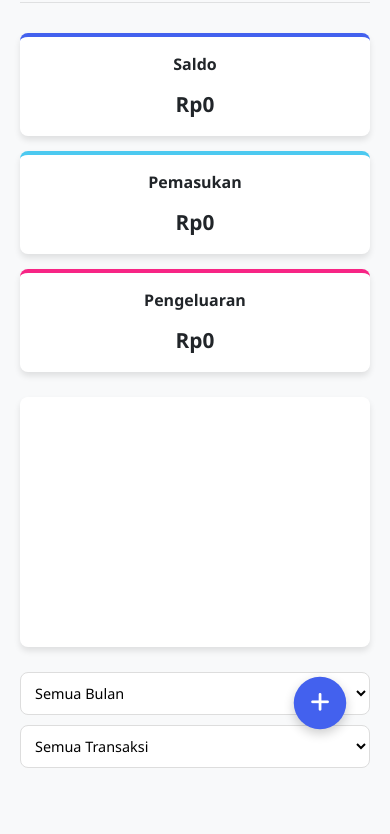
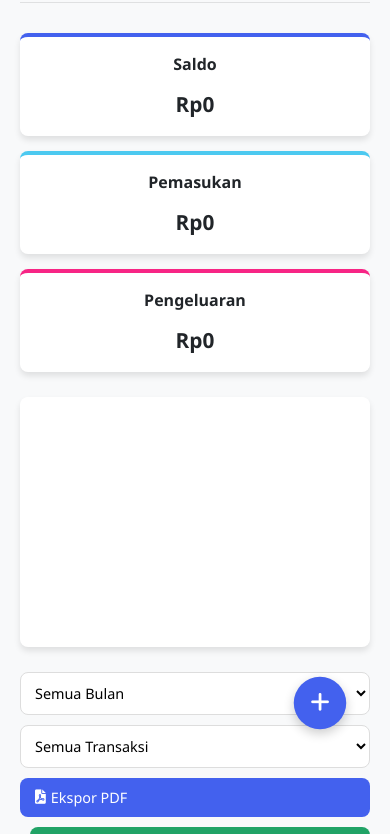
Before and after one commit to RezaSatria23/finance-tracer, a plain HTML site: page index.html in a window 390 px wide. Shown: the part 71-905 px from the top of the page. Before the commit the page ends 844 px from the top, so only its background shows below. Drawn offline with nearby package versions, Linux system fonts and the light colour scheme; sample sign-in values are in the browser's storage.

Commit message:
perbaikan-bug

```diff
--- a/index.html
+++ b/index.html
@@ -2,10 +2,7 @@
 <html lang="id">
 <head>
     <meta charset="UTF-8">
-    <!-- Ganti viewport dengan ini -->
-    <meta name="viewport" content="width=device-width, initial-scale=1, minimum-scale=1, maximum-scale=1, user-scalable=no, viewport-fit=cover">
-    <meta name="apple-mobile-web-app-capable" content="yes">
-    <meta name="apple-mobile-web-app-status-bar-style" content="black-translucent">
+    <meta name="viewport" content="width=device-width, initial-scale=1.0">
     <title>Aplikasi Finance</title>
     <link rel="stylesheet" href="style.css">
     <link rel="stylesheet" href="https://cdnjs.cloudflare.com/ajax/libs/font-awesome/6.0.0-beta3/css/all.min.css">
--- a/script.js
+++ b/script.js
@@ -719,15 +719,4 @@ if (isIOS) {
     console.warn = noop;
     console.error = noop; // Biarkan error tetap terlihat jika perlu
   }
-}
-// Deteksi devtools dan cegah reload (tambahkan di awal script.js)
-(function() {
-    const devtools = /./;
-    devtools.toString = function() {
-      if (!debug) {
-        window.location.reload(); // Force reload jika devtools terbuka
-      }
-      return '';
-    };
-    console.log('%c', devtools);
-  })();
+};
--- a/style.css
+++ b/style.css
@@ -65,13 +65,6 @@
     box-sizing: border-box;
     font-family: 'Segoe UI', Tahoma, Geneva, Verdana, sans-serif;
 }
-html, body {
-    position: fixed;
-    overflow: hidden;
-    width: 100%;
-    height: 100%;
-    -webkit-overflow-scrolling: auto;
-  }
 
 body {
     background-color: var(--light-color);
@@ -119,9 +112,6 @@ body {
 }
 
 .app-container {
-    width: 100%;
-    overflow-y: auto;
-    -webkit-overflow-scrolling: touch;
     max-width: 800px;
     margin: 0 auto;
     padding: 20px;
@@ -1324,50 +1314,3 @@ input[type="radio"]:checked + .expense-radio {
         z-index: 999;
     }
 }
-/* Tambahkan di style.css */
-@media (max-width: 600px) {
-    /* Perbaikan untuk modal di mobile */
-    .modal-content {
-        width: 95%;
-        max-height: 90vh;
-        padding: 20px 15px;
-    }
-
-    /* Perbaikan form di mobile */
-    #transaction-form {
-        max-height: calc(90vh - 120px);
-    }
-
-    /* Perbaikan input di mobile */
-    .form-group input,
-    .form-group select {
-        font-size: 16px; /* Mencegah zoom otomatis di iOS */
-    }
-
-    /* Perbaikan tombol aksi */
-    .action-btn {
-        padding: 8px 12px;
-        font-size: 0.8rem;
-    }
-
-    /* Pastikan floating button selalu di atas */
-    .floating-btn {
-        z-index: 1001;
-    }
-}
-/* Perbaikan khusus untuk iPhone X-14 */
-@supports (-webkit-touch-callout: none) {
-    body {
-      padding-top: env(safe-area-inset-top);
-      padding-bottom: env(safe-area-inset-bottom);
-      padding-left: env(safe-area-inset-left);
-      padding-right: env(safe-area-inset-right);
-    }
-
-    .app-container {
-      height: 100vh;
-      height: -webkit-fill-available;
-      overflow-y: auto;
-      -webkit-overflow-scrolling: touch;
-    }
-  }
```
